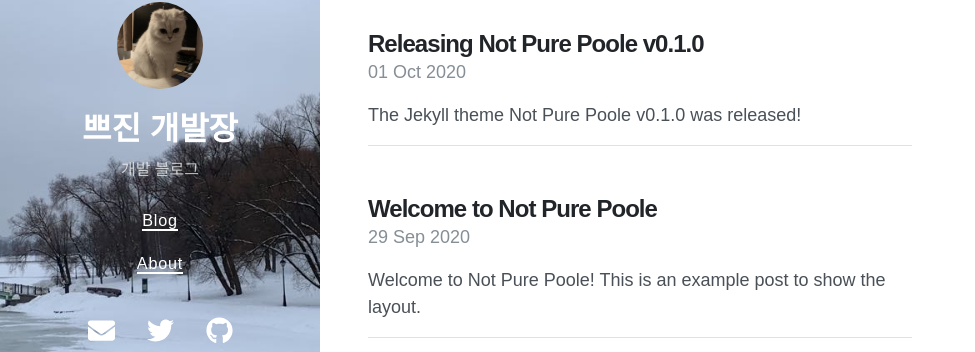
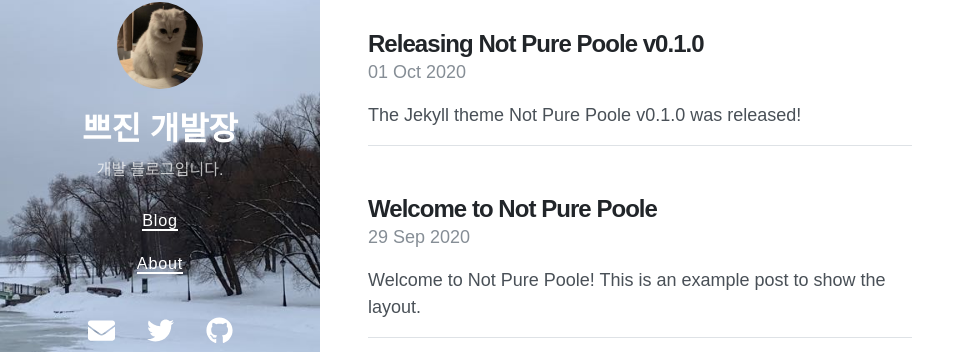
Before and after one commit to seokjinlee1994/seokjinlee1994.github.io, a Jekyll site: the page built from index.html, in a window 1280 px wide. Shown: the part 269-621 px from the top of the page, without its empty margins (0-975 px from the left). Built offline with Jekyll 4.4.1, drawn with Linux system fonts in a browser that asks for light colours; nearby versions of some CDN libraries; the list of posts is cut into pages by our own code.

```diff
--- a/_config.yml
+++ b/_config.yml
@@ -1,6 +1,6 @@
 # Setup
 title: 쁘진 개발장
-description: 개발 블로그
+description: 개발 블로그입니다.
 url: https://seokjinLee1994.github.io
 avatar: /avatar.jpeg
 paginate: 5
```
